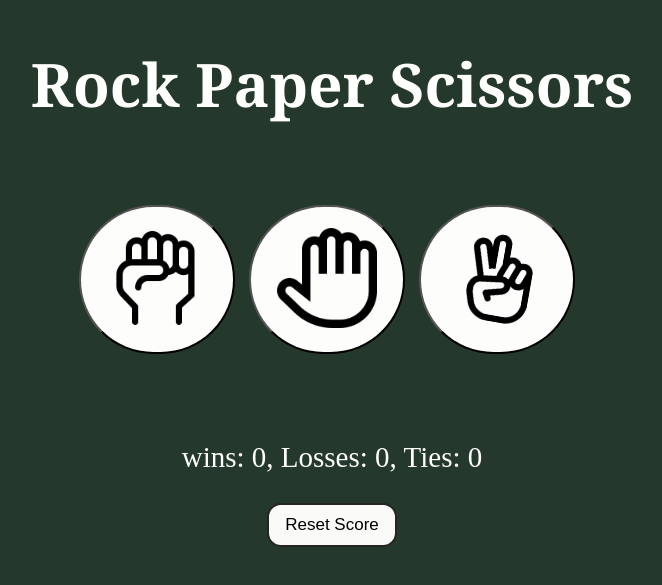
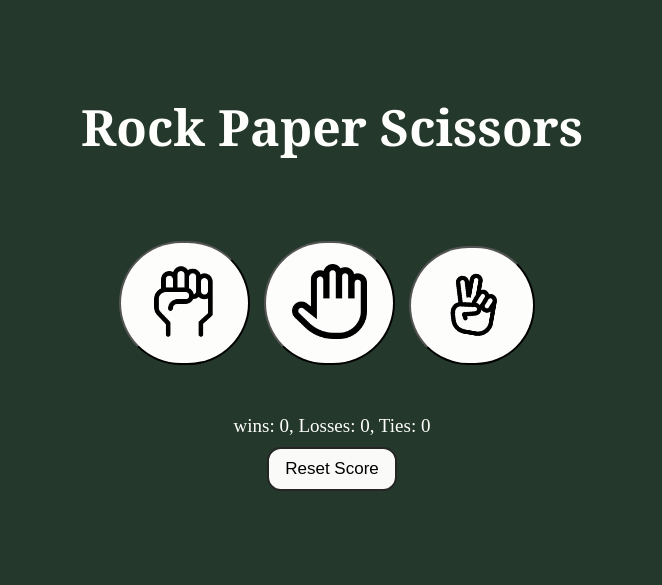
Before and after one commit to jayvina/rock-paper-scissors, a plain HTML site: page index.html in a window 1280 px wide. Shown: the part 125-710 px from the top of the page, without its empty margins (308-970 px from the left). Drawn offline with Linux system fonts and the light colour scheme.

Commit message:
Update style.css

```diff
--- a/style.css
+++ b/style.css
@@ -12,7 +12,8 @@ body {
 }
 p {
   font-family: "Times New Roman", Times, serif;
-  font-size: 29px;
+  font-size: 19px;
+  margin: 10px;
   justify-content: center;
   text-align: center;
   display: flex;
@@ -20,7 +21,7 @@ p {
 }
 
 h1 {
-  font-size: 60px;
+  font-size: 50px;
   margin-bottom: 80px;
   color: #fffffd;
   font-family: Georgia, "Times New Roman", Times, serif;
@@ -48,13 +49,13 @@ h1 {
 }
 
 .move-icon {
-  height: 100px;
+  height: 75px;
   margin: 20px;
   cursor: pointer;
 }
 
 .move-iconnn {
-  height: 60px;
+  height: 45px;
   margin: 10px;
 }
 
@@ -62,10 +63,11 @@ h1 {
   background-color: rgb(253, 253, 252);
   margin-right: 10px;
   border-radius: 100px;
+  margin-bottom: 20px;
 }
 
 .move-iconn {
-  height: 100px;
+  height: 70px;
   transform: rotate(280deg);
   margin: 20px;
 }
@@ -78,5 +80,4 @@ h1 {
   border-radius: 14px;
   border: 2px solid rgb(37, 37, 37);
   cursor: pointer;
-
 }
```
